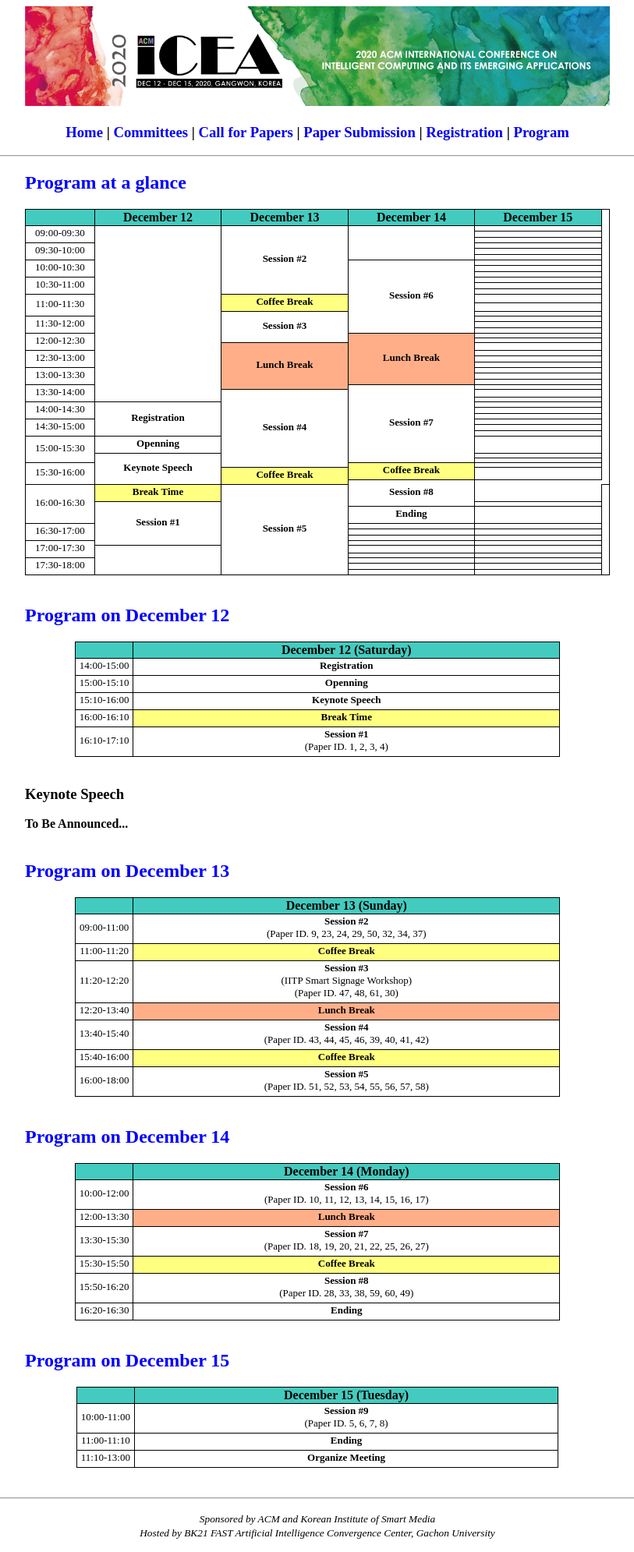
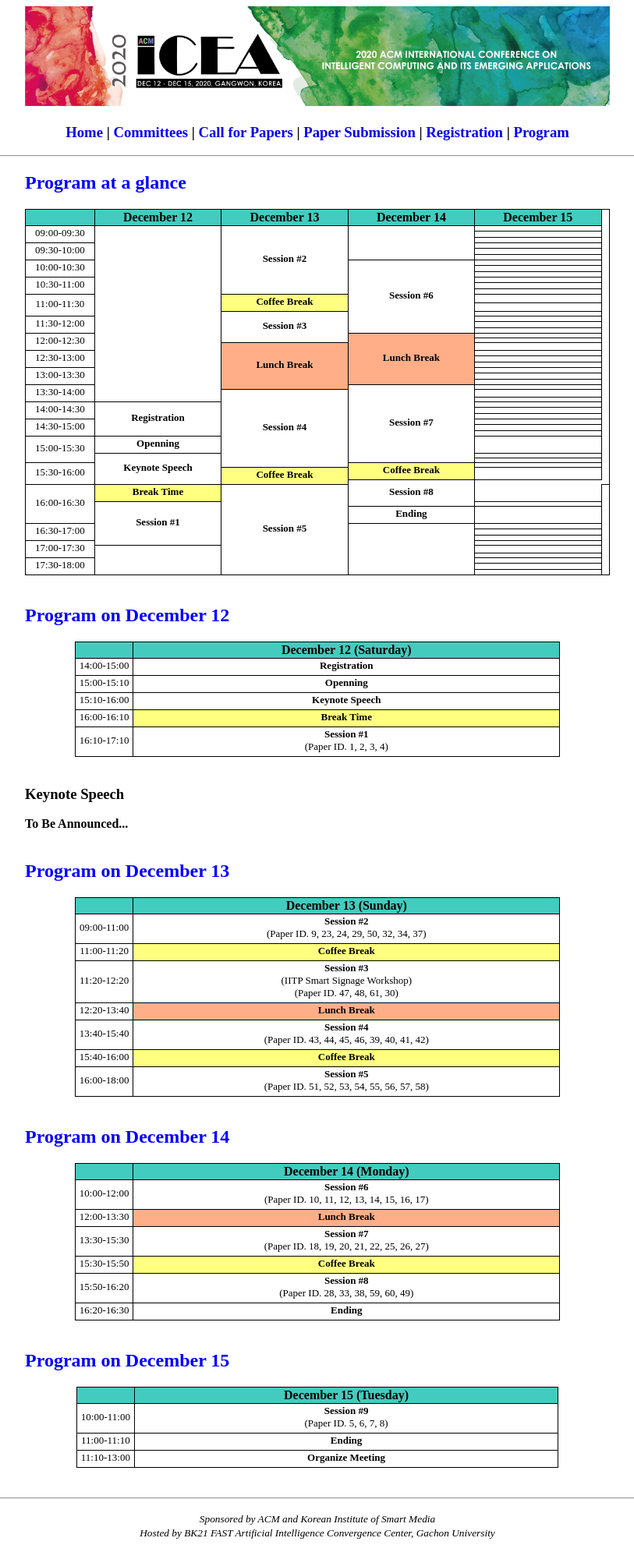
Before and after one commit to icea-conf/2020, a Jekyll site: the page built from program/index.html, in a window 1280 px wide. Shown: the whole page at 78% size, without its empty margins (233-1046 px from the left). Built offline with Jekyll 4.4.1, drawn with Linux system fonts in a browser that asks for light colours.

Commit message:
Update index.html

```diff
--- a/program/index.html
+++ b/program/index.html
@@ -265,15 +265,13 @@
                               <td class="tcontent4" rowspan="3">
                                    16:30-17:00
                               </td>
-                              <td class="tcontent4"></td>
+                              <td class="tcontent4" rowspan="9"></td>
                               <td class="tcontent4"></td>
                          </tr>
                          <tr>
                               <td class="tcontent4"></td>
-                              <td class="tcontent4"></td>
                          </tr>
                          <tr>
-                              <td class="tcontent4"></td>
                               <td class="tcontent4"></td>
                          </tr>
                          <tr>
@@ -281,15 +279,12 @@
                                    17:00-17:30
                               </td>
                               <td class="tcontent4"></td>
-                              <td class="tcontent4"></td>
                          </tr>
                          <tr>
                               <td class="tcontent4" rowspan="5"></td>
                               <td class="tcontent4"></td>
-                              <td class="tcontent4"></td>
                          </tr>
                          <tr>
-                              <td class="tcontent4"></td>
                               <td class="tcontent4"></td>
                          </tr>
                          <tr>
@@ -297,14 +292,11 @@
                                    17:30-18:00
                               </td>
                               <td class="tcontent4"></td>
+                         </tr>
+                         <tr>
                               <td class="tcontent4"></td>
                          </tr>
                          <tr>
-                              <td class="tcontent4"></td>
-                              <td class="tcontent4"></td>
-                         </tr>
-                         <tr>
-                              <td class="tcontent4"></td>
                               <td class="tcontent4"></td>
                          </tr>
                     </tbody>
```
